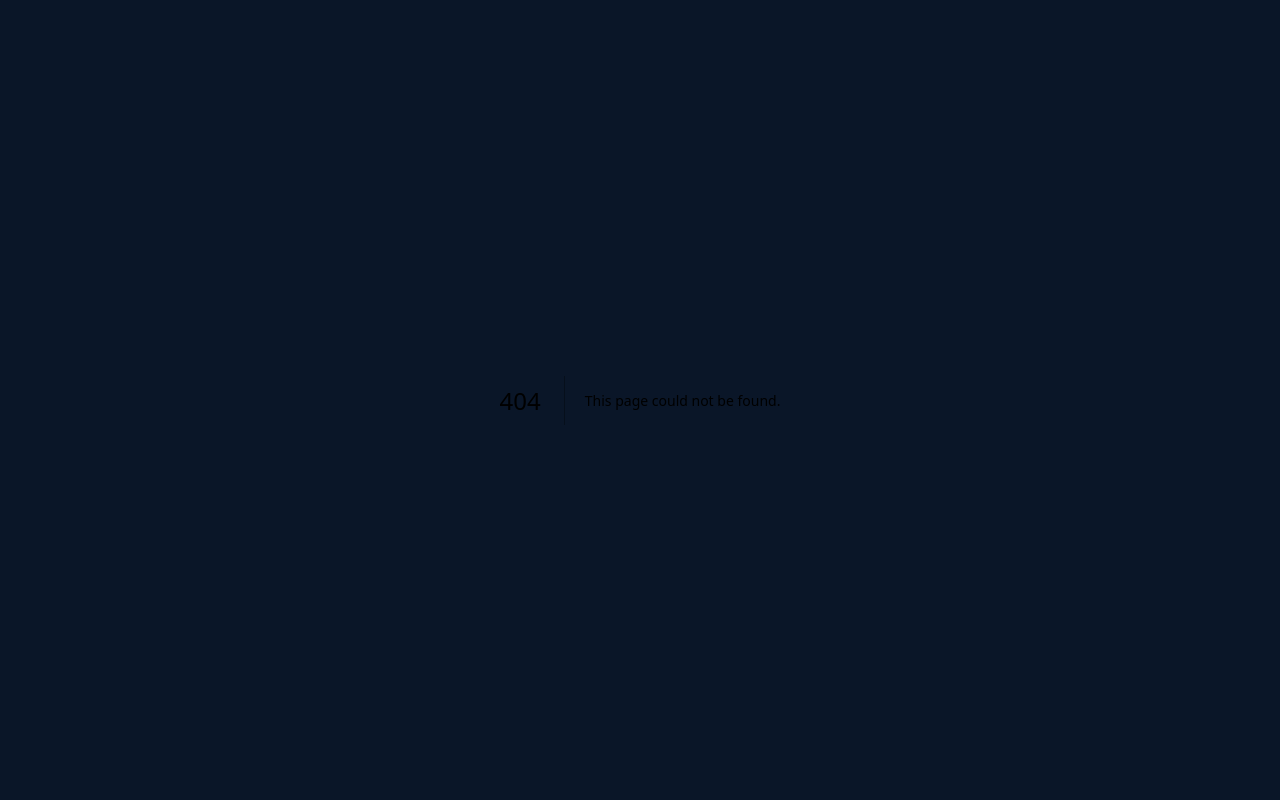
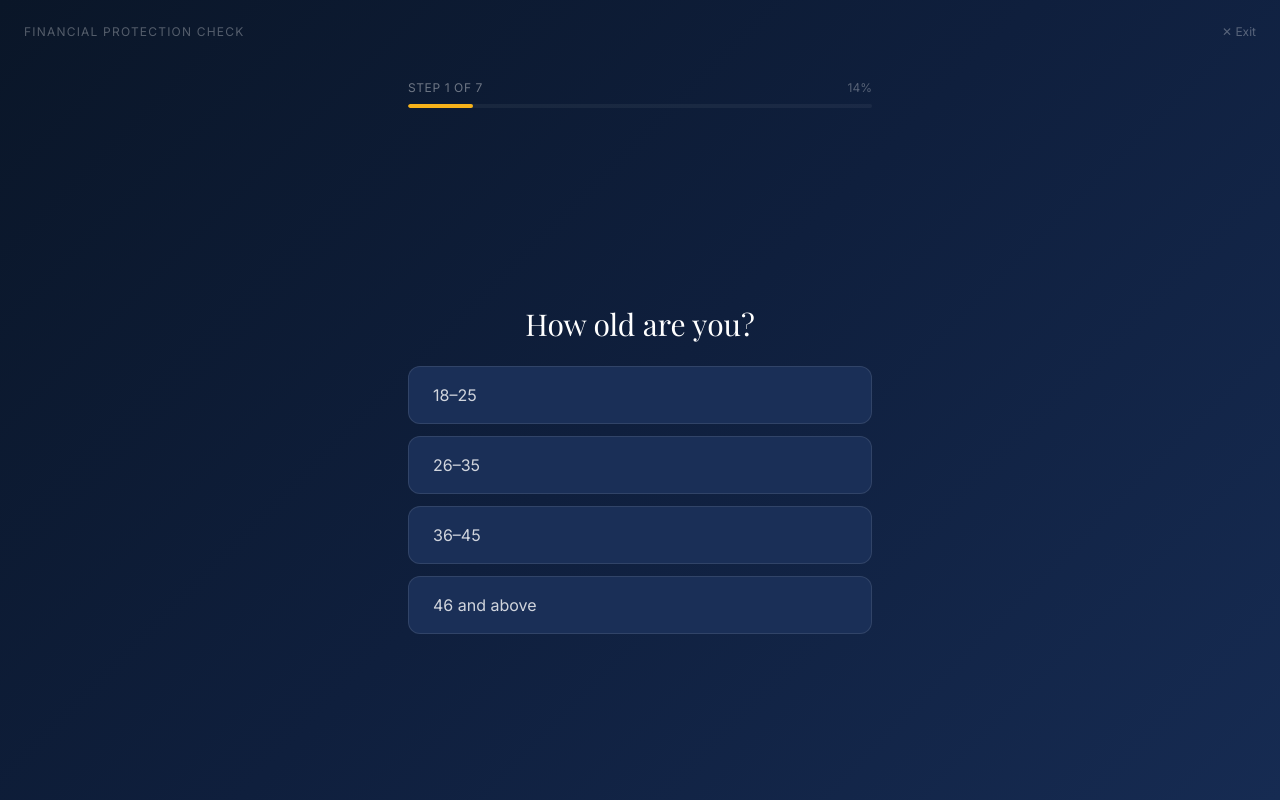
Before and after one commit to zerotherm27-create/insurance, a Next.js app: page /funnel/step/1 in a window 1280 px wide. Before the commit this address had no page. Built offline with nearby package versions, Linux system fonts and the light colour scheme.

Commit message:
feat: add funnel landing page and 7-step question flow

```diff
--- /dev/null
+++ b/app/funnel/page.tsx
@@ -0,0 +1,42 @@
+import Link from 'next/link'
+
+export default function FunnelLandingPage() {
+  return (
+    <main className="relative min-h-screen flex flex-col items-center justify-center bg-navy-gradient px-6 py-16 text-center overflow-hidden">
+      {/* Background glow */}
+      <div className="absolute inset-0 pointer-events-none">
+        <div className="absolute top-1/3 left-1/2 -translate-x-1/2 w-[500px] h-[500px] bg-gold/5 rounded-full blur-3xl" />
+      </div>
+
+      <div className="relative z-10 max-w-md mx-auto space-y-8">
+        {/* Badge */}
+        <div className="inline-block px-4 py-1.5 rounded-full border border-gold/30 bg-gold/5 text-gold text-xs font-sans uppercase tracking-widest">
+          Free · 2 minutes · No commitment
+        </div>
+
+        {/* Headline */}
+        <div className="space-y-4">
+          <h1 className="font-serif text-3xl md:text-5xl text-white leading-tight">
+            Kung mawala ka bukas,{' '}
+            <span className="text-gold">kaya ba ng pamilya mo?</span>
+          </h1>
+          <p className="font-sans text-base text-white/50 leading-relaxed">
+            Take this free 2-minute Financial Protection Check and find out exactly where you stand — no sign-up required.
+          </p>
+        </div>
+
+        {/* CTA */}
+        <Link
+          href="/funnel/step/1"
+          className="inline-flex items-center justify-center w-full px-8 py-4 text-lg rounded-xl font-sans font-semibold tracking-wide bg-gold text-navy-dark hover:bg-gold-soft shadow-lg hover:-translate-y-0.5 transition-all duration-200 focus:outline-none focus-visible:ring-2 focus-visible:ring-gold/60"
+        >
+          START THE CHECK →
+        </Link>
+
+        <p className="text-xs text-white/25 leading-relaxed">
+          Powered by Sun Life of Canada Philippines, Inc. — Neem Tree Branch
+        </p>
+      </div>
+    </main>
+  )
+}
--- /dev/null
+++ b/app/funnel/step/[n]/page.tsx
@@ -0,0 +1,82 @@
+'use client'
+
+import { useParams, useRouter } from 'next/navigation'
+import { useEffect, useState } from 'react'
+import { FUNNEL_QUESTIONS, TOTAL_STEPS } from '@/lib/funnel-questions'
+import { FunnelProgress } from '@/components/funnel/FunnelProgress'
+import { QuestionCard } from '@/components/funnel/QuestionCard'
+import type { FunnelAnswers } from '@/types/funnel'
+
+export default function FunnelStepPage() {
+  const params = useParams()
+  const router = useRouter()
+  const stepNum = Number(params.n)
+  const question = FUNNEL_QUESTIONS.find((q) => q.step === stepNum)
+
+  const [answers, setAnswers] = useState<Partial<FunnelAnswers>>({})
+
+  useEffect(() => {
+    if (!question || isNaN(stepNum) || stepNum < 1 || stepNum > TOTAL_STEPS) {
+      router.replace('/funnel/step/1')
+      return
+    }
+    try {
+      const stored = sessionStorage.getItem('sma_funnel_answers')
+      if (stored) setAnswers(JSON.parse(stored))
+    } catch {
+      // ignore
+    }
+  }, [stepNum]) // eslint-disable-line react-hooks/exhaustive-deps
+
+  function handleAnswer(value: string) {
+    if (!question) return
+    const updated = { ...answers, [question.field]: value }
+    try {
+      sessionStorage.setItem('sma_funnel_answers', JSON.stringify(updated))
+    } catch {
+      // ignore storage errors
+    }
+    setAnswers(updated)
+    if (stepNum < TOTAL_STEPS) {
+      router.push(`/funnel/step/${stepNum + 1}`)
+    } else {
+      router.push('/funnel/capture')
+    }
+  }
+
+  if (!question) return null
+
+  const selectedValue = answers[question.field] as string | undefined
+
+  return (
+    <main className="relative min-h-screen flex flex-col bg-navy-gradient">
+      {/* Header */}
+      <header className="px-6 py-6 flex items-center justify-between">
+        <span className="font-sans text-xs text-white/30 tracking-widest uppercase">
+          Financial Protection Check
+        </span>
+        <button
+          onClick={() => router.push('/funnel')}
+          className="font-sans text-xs text-white/30 hover:text-white/60 transition-colors"
+        >
+          ✕ Exit
+        </button>
+      </header>
+
+      {/* Progress */}
+      <div className="px-0 pt-4">
+        <FunnelProgress currentStep={stepNum} totalSteps={TOTAL_STEPS} />
+      </div>
+
+      {/* Question */}
+      <div className="flex-1 flex flex-col items-center justify-center py-8">
+        <QuestionCard
+          question={question.question}
+          options={question.options}
+          onSelect={handleAnswer}
+          selected={selectedValue}
+        />
+      </div>
+    </main>
+  )
+}
```
